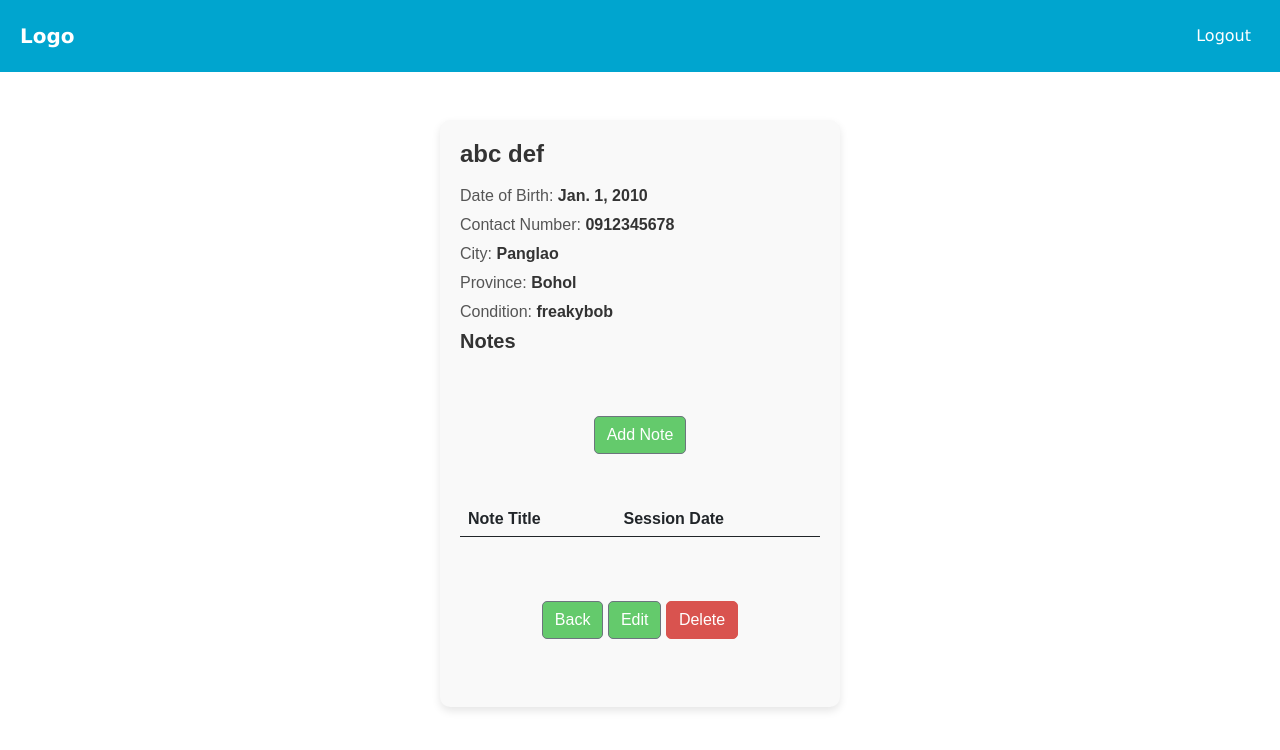
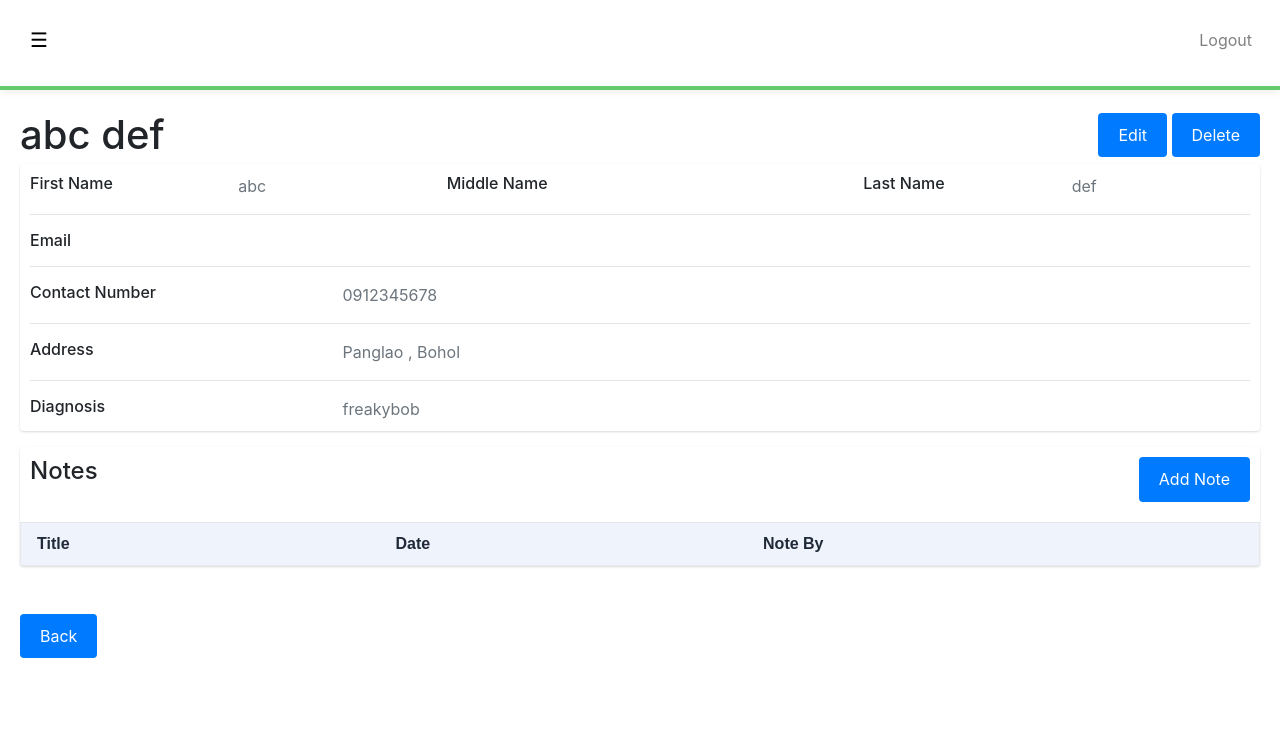
Before and after one commit to APC-SoCIT/APC-2024-2025-T1-03-Occupational-Therapy-Clinic, a Django app: page /patients/7/ in a window 1280 px wide. Shown: the top 750 px of the page. Run offline with Django 3.2, Linux system fonts and the light colour scheme; a user stored in the database is signed in; data comes from the database, SQL or seed files in the repository; lists and menus that the app fills with data are empty; parts of the project's set-up code (start-up, migrations or seed data) failed here and were passed over; some libraries are stand-ins or nearby versions.

Commit message:
updated templates

```diff
--- a/O4P/accounts/templates/account/welcome.html
+++ b/O4P/accounts/templates/account/welcome.html
@@ -1,8 +1,8 @@
-{% extends "base.html" %}
+{% extends "dashboard_navbar.html" %}
 
 {% block content %}
     <body>
-        <h1>Welcome to Therapro!</h1>
+        <h1>Good Day, Mrs. Zoraida.</h1>
         <p>Today is {{ today }}</p>
         <p>Your Role:
             {% for group in request.user.groups.all %}
--- a/O4P/games/templates/games/game_library.html
+++ b/O4P/games/templates/games/game_library.html
@@ -1,4 +1,4 @@
-{% extends "home_navbar.html" %}
+{% extends "dashboard_navbar.html" %}
 {% load static %}
 
 {% block content %}
--- a/O4P/patients/templates/patients/patients_delete.html
+++ b/O4P/patients/templates/patients/patients_delete.html
@@ -1,4 +1,4 @@
-{% extends 'base.html' %}
+{% extends 'dashboard_navbar.html' %}
 
 {% block content %}
 <form method="POST"> {% csrf_token %}
--- a/O4P/patients/templates/patients/patients_detail.html
+++ b/O4P/patients/templates/patients/patients_detail.html
@@ -1,26 +1,99 @@
-{% extends "base.html" %}
+{% extends "dashboard_navbar.html" %}
 {% load static %}
 
 {% block content %}
+    <div class="header-1">
         <h1>{{ patient.first_name }} {{ patient.last_name }}</h1>
-        <p>Date of Birth: <span>{{ patient.date_of_birth }}</span></p>
-        <p>Contact Number: <span>{{ patient.contact_number }}</span></p>
-        <p>City: <span>{{ patient.city }}</span></p>
-        <p>Province: <span>{{ patient.province }}</span></p>
-        <p>Condition: <span>{{ patient.condition }}</span></p>
-
-        <h2>Notes</h2>
-    <table class="table">
+        <div>
+            {% if is_therapist or is_administrator%}
+                <a href="{% url 'patients.update' pk=patient.id %}" class="btn btn-secondary">Edit</a>
+                <a href="{% url 'patients.delete' pk=patient.id %}" class="btn btn-danger">Delete</a>
+            {% endif %}
+        </div>
+    </div>
+    <div class="row gutters-sm">
+        <div class="col-md-12">
+            <div class="card mb-3">
+                <div class="card-body">
+                    <div class="row d-flex justify-content-between">
+                        <div class="col-sm-2">
+                            <h6 class="mb-0">First Name</h6>
+                        </div>
+                        <div class="col-sm-2 text-secondary">
+                            {{ patient.first_name }}
+                        </div>
+                        <div class="col-sm-2">
+                            <h6 class="mb-0">Middle Name</h6>
+                        </div>
+                        <div class="col-sm-2 text-secondary">
+                        <!--Middle Name-->
+                        </div>
+                        <div class="col-sm-2">
+                            <h6 class="mb-0">Last Name</h6>
+                        </div>
+                        <div class="col-sm-2 text-secondary">
+                            {{ patient.last_name }}
+                        </div>
+                    </div>
+                    <hr>
+                    <div class="row">
+                        <div class="col-sm-3">
+                            <h6 class="mb-0">Email</h6>
+                        </div>
+                        <div class="col-sm-9 text-secondary">
+                            <!--Email-->
+                        </div>
+                    </div>
+                    <hr>
+                    <div class="row">
+                        <div class="col-sm-3">
+                            <h6 class="mb-0">Contact Number</h6>
+                        </div>
+                        <div class="col-sm-9 text-secondary">
+                            {{ patient.contact_number }}
+                        </div>
+                    </div>
+                    <hr>
+                    <div class="row">
+                        <div class="col-sm-3">
+                            <h6 class="mb-0">Address</h6>
+                        </div>
+                        <div class="col-sm-9 text-secondary">
+                            {{ patient.city }} , {{ patient.province }}
+                        </div>
+                    </div>
+                    <hr>
+                    <div class="row">
+                        <div class="col-sm-3">
+                            <h6 class="mb-0">Diagnosis</h6>
+                        </div>
+                        <div class="col-sm-9 text-secondary">
+                            {{ patient.condition }}
+                        </div>
+                    </div>
+                </div>
+            </div>
+        </div>
+    </div>
+    <div class="row gutters-sm">
+        <div class="col-md-12">
+            <div class="card">
+                <div class="card-body d-flex justify-content-between">
+                    <h4 class="d-flex align-items-center mb-3">Notes</h4>
+                    {%if is_therapist or is_administrator%}
+                        <a href="{% url 'notes.create' pk=patient.id %}" class="btn">Add Note</a>
+                    {% endif %}
+                </div>
+                <div class="table-container">
+                    <table class="custom-table">
                         <thead>
                             <tr>
-                <th>Note Title</th>
-                <th>Session Date</th>
+                            <th>Title</th>
+                            <th>Date</th>
+                            <th>Note By</th>
                             </tr>
                         </thead>
                         <tbody>
-            {%if is_therapist or is_administrator%}
-            <a href="{% url 'notes.create' pk=patient.id %}" class="btn btn-secondary my-5">Add Note</a>
-            {% endif %}
                             {% for note in patient_notes %}
                             <tr>
                                 <td>
@@ -29,11 +102,15 @@
                                     </a>
                                 </td>
                                 <td>{{ note.session_date }}</td>
+                                <td></td>
                             </tr>
                             {% endfor %}
                         </tbody>
                     </table>
-
+                </div>
+            </div>
+        </div>
+    </div>
 
     <a href="
     {% if is_patient %}
@@ -44,9 +121,4 @@
     class="btn btn-secondary my-5">
     Back
     </a>
-
-    {% if is_therapist or is_administrator%}
-        <a href="{% url 'patients.update' pk=patient.id %}" class="btn btn-secondary my-5">Edit</a>
-        <a href="{% url 'patients.delete' pk=patient.id %}" class="btn btn-danger my-5">Delete</a>
-    {% endif %}
 {% endblock %}
--- a/O4P/patients/templates/patients/patients_form.html
+++ b/O4P/patients/templates/patients/patients_form.html
@@ -1,4 +1,4 @@
-{% extends 'base.html' %}
+{% extends 'dashboard_navbar.html' %}
 
 {% block content %}
 <form method="POST"> {% csrf_token %}
--- a/O4P/patients/templates/patients_notes/note_delete.html
+++ b/O4P/patients/templates/patients_notes/note_delete.html
@@ -1,6 +1,7 @@
-{% extends 'base.html' %}
+{% extends 'dashboard_navbar.html' %}
 
 {% block content %}
+
 <form method="POST"> {% csrf_token %}
     <p>Are you sure you want to delete"?</p>
     <p>This action cannot be undone.</p>
--- a/O4P/patients/templates/patients_notes/note_form.html
+++ b/O4P/patients/templates/patients_notes/note_form.html
@@ -1,4 +1,4 @@
-{% extends 'base.html' %}
+{% extends 'dashboard_navbar.html' %}
 
 {% block content %}
   <h2>Create Patient Note</h2>
```
Also changed, not shown: O4P/patients/templates/patients/patients_list.html (+26 -11 lines), O4P/patients/templates/patients_notes/note_details.html (+15 -2 lines). Lines whose indentation alone changed are shown as unchanged.
